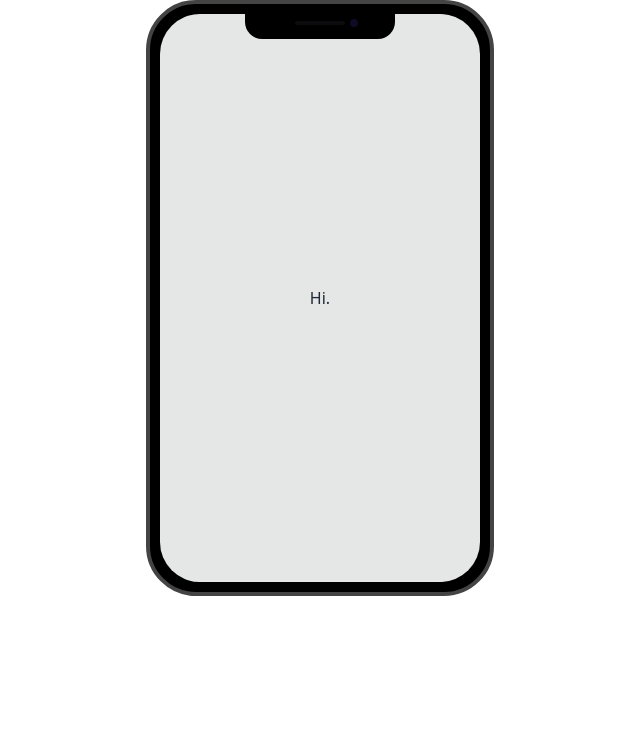
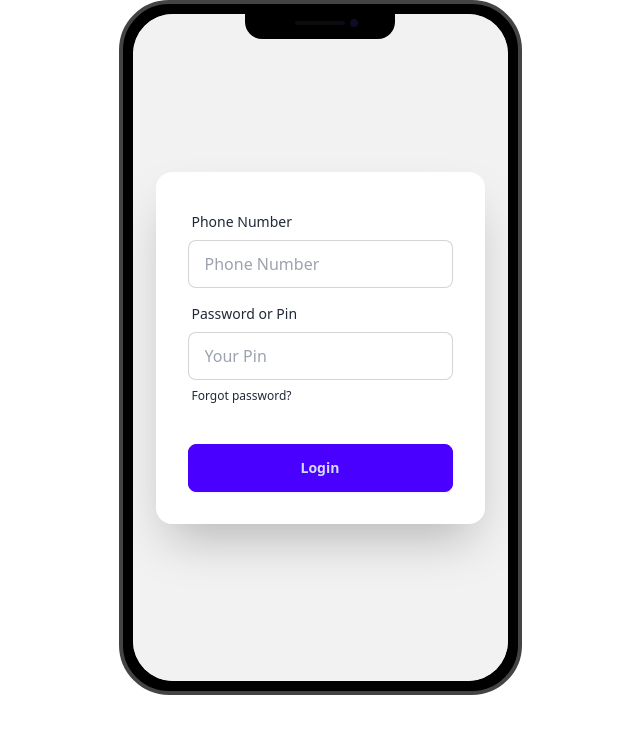
Before and after one commit to bmfaysal33/Payoo-MFS, a plain HTML site: page index.html in a window 1280 px wide. Shown: the whole page, without its empty margins (320-960 px from the left). Drawn offline with nearby package versions, Linux system fonts and the light colour scheme.

Commit message:
added javascript

```diff
--- /dev/null
+++ b/JS/login.js
@@ -0,0 +1,9 @@
+// console.log('Working... ')
+
+
+
+
+
+     document.getElementById('button-login').addEventListener('click', function(){
+        console.log('Login button clicked...')
+     })
--- a/index.html
+++ b/index.html
@@ -12,13 +12,63 @@
     <script src="https://cdn.tailwindcss.com"></script>
   </head>
   <body>
-    <main class=" flex justify-center">
+    <main class="flex justify-center">
       <div class="mockup-phone">
         <div class="camera"></div>
         <div class="display">
-          <div class="artboard artboard-demo phone-1">Hi.</div>
+          <div class="artboard artboard-demo phone-2">
+
+
+            <!-- Login form Starts.. -->
+            <div class="hero bg-base-200 min-h-screen">
+              <div class="hero-content flex-col lg:flex-row-reverse">
+
+                <div
+                  class="card bg-base-100 w-full max-w-sm shrink-0 shadow-2xl"
+                >
+                  <form class="card-body">
+                    <div class="form-control">
+                      <label class="label">
+                        <span class="label-text">Phone Number</span>
+                      </label>
+                      <input
+                        type="text"
+                        placeholder="Phone Number"
+                        class="input input-bordered"
+                        required
+                      />
+                    </div>
+                    <div class="form-control">
+                      <label class="label">
+                        <span class="label-text">Password or Pin</span>
+                      </label>
+                      <input
+                        type="password"
+                        placeholder="Your Pin"
+                        class="input input-bordered"
+                        required
+                      />
+                      <label class="label">
+                        <a href="#" class="label-text-alt link link-hover"
+                          >Forgot password?</a
+                        >
+                      </label>
+                    </div>
+                    <div class="form-control mt-6">
+                      <button id="button-login" class="btn btn-primary">Login</button>
+                    </div>
+                  </form>
+                </div>
+              </div>
+            </div>
+
+            <!-- Login form Ends.... -->
+          </div>
         </div>
       </div>
     </main>
+
+
+    <script src="JS/login.js"></script>
   </body>
 </html>
```
